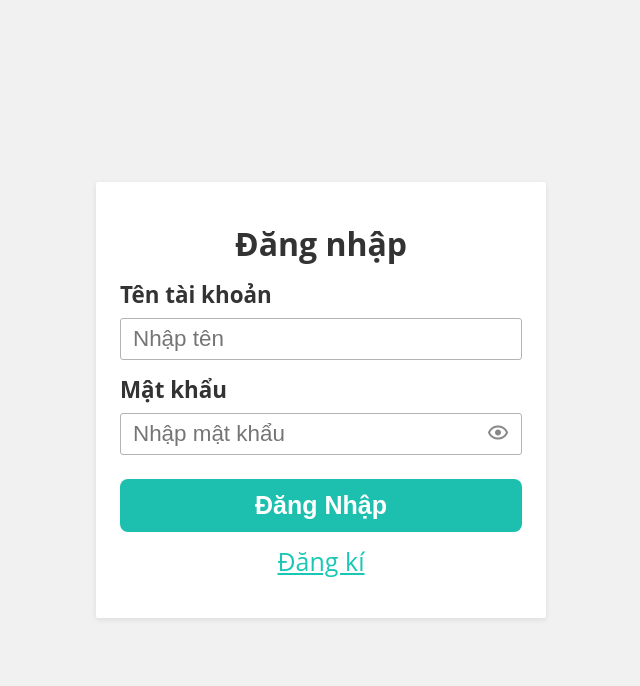
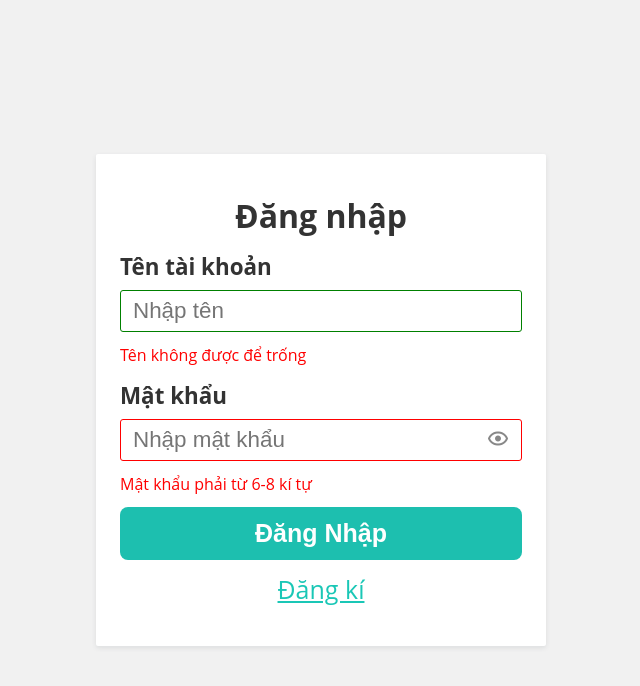
Before and after one commit to Thandang0/Trangchu, a plain HTML site: page log/login.html in a window 1280 px wide. Both pictures are taken after a click on the button "Đăng Nhập". Shown: the whole page, without its empty margins (319-959 px from the left). Drawn offline with nearby package versions, Linux system fonts and the light colour scheme.

Commit message:
Add files via upload

```diff
--- /dev/null
+++ b/log/assets/js/login.js
@@ -0,0 +1,70 @@
+function validateForm(event) {
+    // Ngăn form tải lại trang
+    event.preventDefault();
+
+    const check_empty = /^$/; // Kiểm tra chuỗi rỗng
+    const check_space = /\s/; // Kiểm tra khoảng trắng
+    const check_length = /^.{6,8}$/; // Kiểm tra số ký tự từ 6 đến 8
+    const check_dau =/^[a-zA-Z0-9]*$/;
+    let valid = true;
+
+    const fullname = document.getElementById('fullname');
+    const password = document.getElementById('password');
+
+    // Kiểm tra fullname
+    if (check_empty.test(fullname.value)) {
+        valid = false;
+        document.querySelector('.n-empty').style.display = 'block';
+        document.querySelector('#fullname').style.borderColor='red';
+    } else {
+        document.querySelector('.n-empty').style.display = 'none';
+        document.querySelector('#fullname').style.borderColor='green';
+    }
+    if(check_space.test(fullname.value) || !check_dau.test(fullname.value)){
+        valid = false;
+        document.querySelector('#fullname').style.borderColor='red';
+        document.querySelector('.c-fullname').style.display = 'block';
+    }
+    else{
+        document.querySelector('.c-fullname').style.display = 'none';
+        document.querySelector('#fullname').style.borderColor='green';
+    }
+
+
+    // Kiểm tra password
+    if (check_empty.test(password.value) || !check_length.test(password.value)) {
+        valid = false;
+        document.querySelector('#password').style.borderColor='red';
+        document.querySelector('.c-password').style.display = 'block';
+    }
+    else {
+        document.querySelector('.c-password').style.display = 'none';
+        document.querySelector('#password').style.borderColor='green';
+    }
+
+
+    //ktra dữ lie tren local
+    const storedUserData = JSON.parse(localStorage.getItem('userData'));
+
+    if (storedUserData) {
+        // So sánh giá trị
+        if (fullname.value === storedUserData.username && password.value === storedUserData.password) {
+            // Nếu giống nhau, có thể cập nhật hoặc thực hiện hành động cần thiết
+            localStorage.setItem('userData', JSON.stringify({
+                username: fullname.value,
+                password: password.value
+            }));
+            alert("Đăng nhập thành công!"); // Thông báo thành công
+            // Có thể chuyển hướng hoặc thực hiện hành động khác
+            window.location.href = 'https://thandang0.github.io/Trangchu/'; // Ví dụ chuyển hướng
+        }
+        else {
+            document.querySelector('.nopass').style.display = 'block';// Thông báo lỗi
+            document.querySelector('#password').style.borderColor='red';
+            document.querySelector('#fullname').style.borderColor='red';
+        }
+    }
+    else {
+        alert("Không có dữ liệu người dùng trong Local Storage.");
+    }
+}
--- a/log/login.html
+++ b/log/login.html
@@ -19,6 +19,7 @@
             }
           }
     </script>
+    <script src="assets/js/login.js"></script>
 </head>
 <body>
       <div class="main">
@@ -37,7 +38,8 @@
             </div>
             <span class="war p-empty"> Không được để trống</span>
             <span class="war c-password">Mật khẩu phải từ 6-8 kí tự</span>
-            <button type="button" class="form-submit">Đăng Nhập</button>
+            <span class="war nopass">Tên đăng nhập hoặc mật khẩu không đúng</span>
+            <button type="button" class="form-submit" onclick="validateForm(event)">Đăng Nhập</button>
             <a href="https://Thandang0.github.io/Trangchu/log/signin.html" class="form-link">Đăng kí</a>
         </form>
       </div>
```
